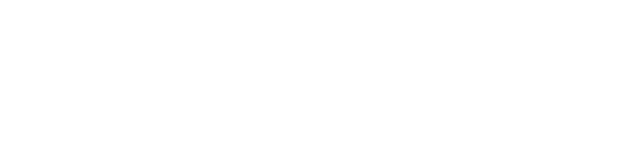
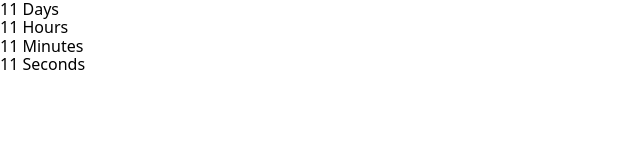
Before and after one commit to YaroslavLazorenko/goit-js-hw-11-timer, a website built with Parcel: page src/index.html in a window 1280 px wide. Shown: the whole page, without its empty margins (0-640 px from the left). Built offline with nearby package versions, Linux system fonts and the light colour scheme.

Commit message:
Add markup

```diff
--- a/src/index.html
+++ b/src/index.html
@@ -3,7 +3,7 @@
   <head>
     <meta charset="UTF-8" />
     <meta name="viewport" content="width=device-width, initial-scale=1.0" />
-    <title>Заголовок страницы</title>
+    <title>Таймер</title>
     <link
       rel="stylesheet"
       href="https://cdnjs.cloudflare.com/ajax/libs/modern-normalize/1.0.0/modern-normalize.min.css"
@@ -12,6 +12,27 @@
     />
   </head>
   <body>
+    <div class="timer" id="timer-1">
+      <div class="field">
+        <span class="value" data-value="days">11</span>
+        <span class="label">Days</span>
+      </div>
+
+      <div class="field">
+        <span class="value" data-value="hours">11</span>
+        <span class="label">Hours</span>
+      </div>
+
+      <div class="field">
+        <span class="value" data-value="mins">11</span>
+        <span class="label">Minutes</span>
+      </div>
+
+      <div class="field">
+        <span class="value" data-value="secs">11</span>
+        <span class="label">Seconds</span>
+      </div>
+    </div>
     <!-- Скрипт идёт последним в разметке -->
     <script src="./index.js"></script>
   </body>
```
